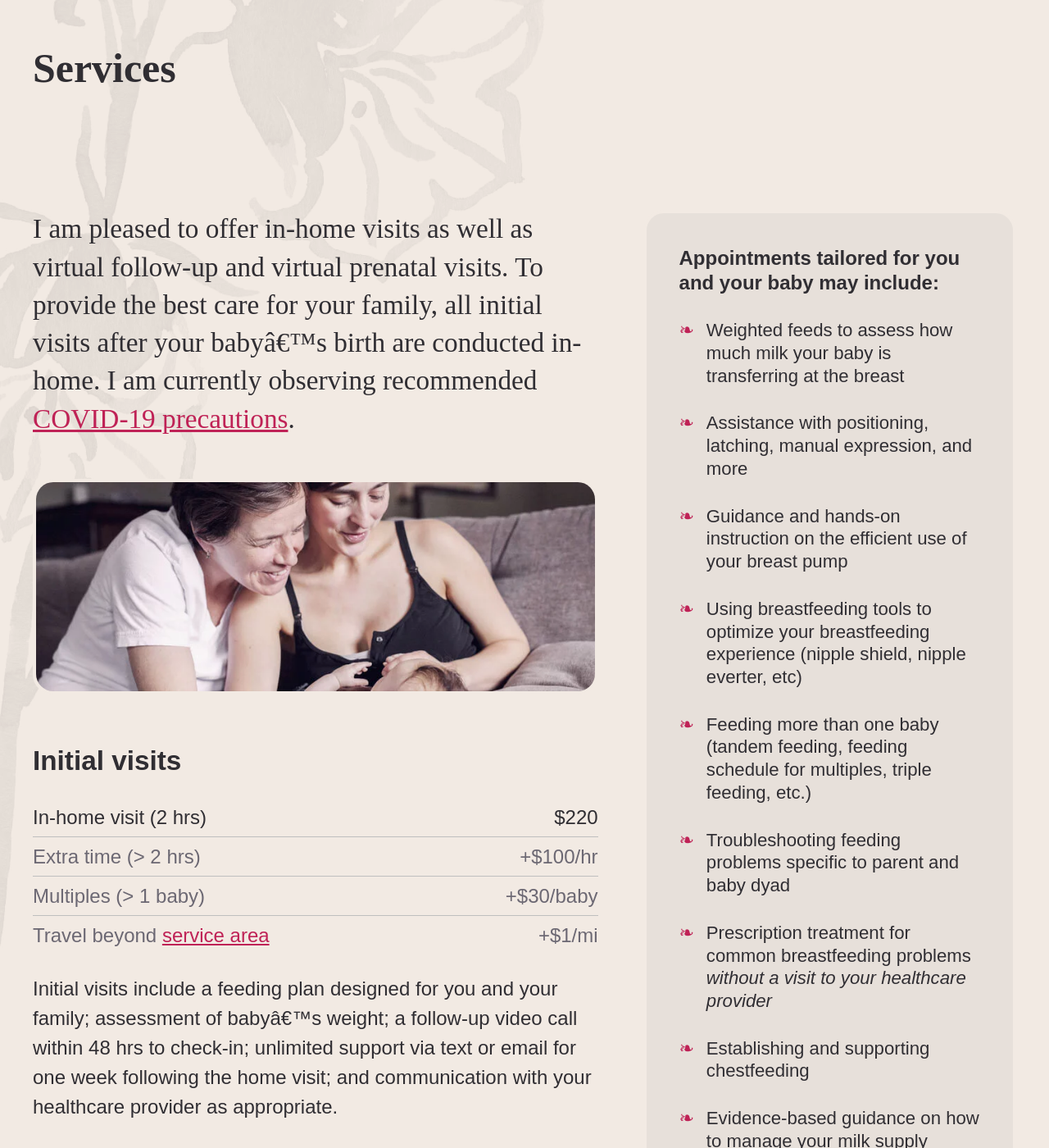
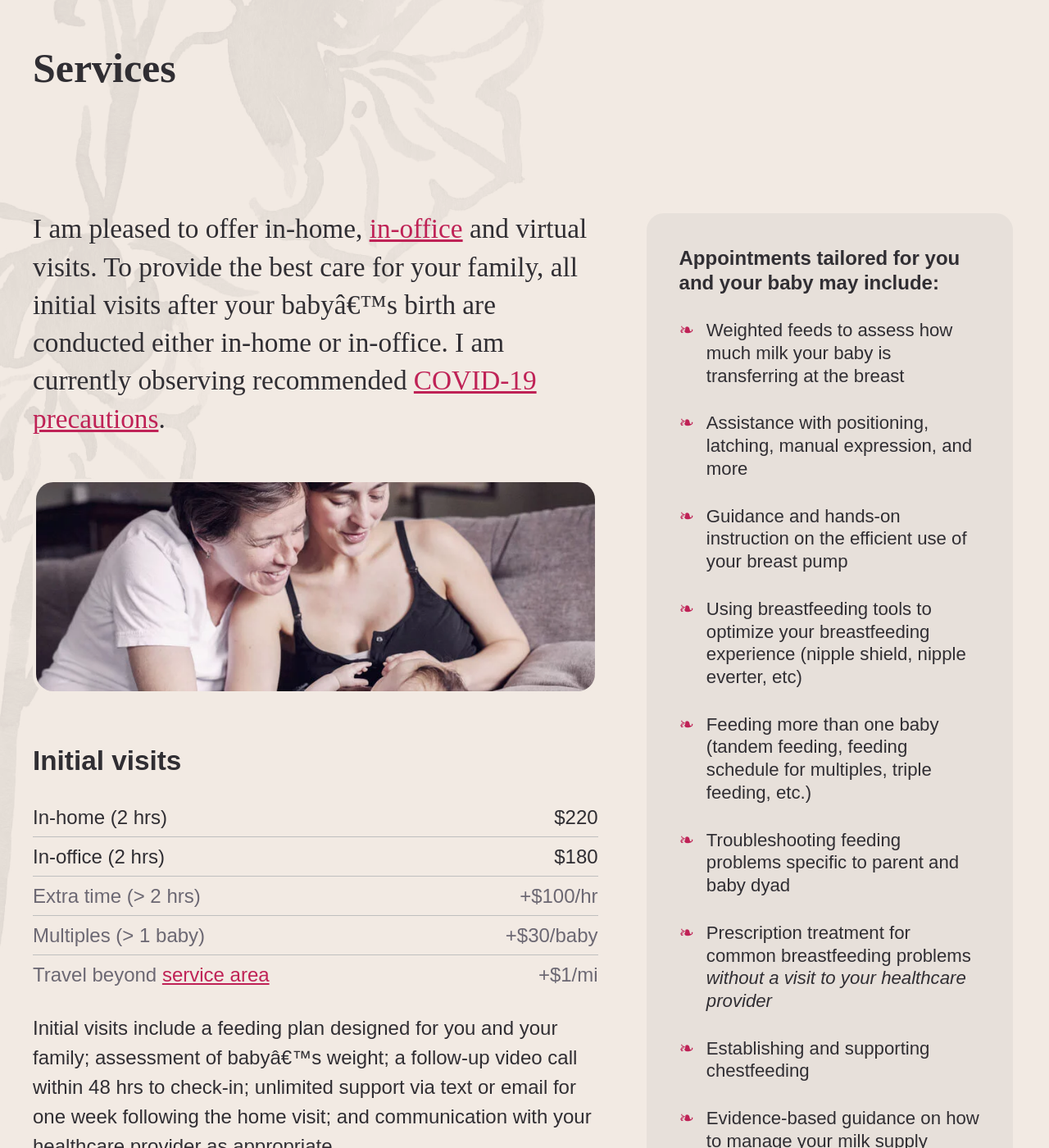
Before and after one commit to bellflowerlactation/bellflower, a Jekyll site: the page built from services.html, in a window 1280 px wide and 1400 px high, scrolled down 393 px. Shown: the whole window at 82% size. Built offline with Jekyll 4.4.1, drawn with Linux system fonts in a browser that asks for light colours; some web fonts are replaced; some of the changed text lies outside the part shown.

Commit message:
Update services page to include office hours and location

```diff
--- a/_includes/snippets/schema.json.html
+++ b/_includes/snippets/schema.json.html
@@ -82,7 +82,7 @@
         "latitude": "44.9865505",
         "longitude": "-93.1329592"
       },
-      "geoRadius": "32186.9"
+      "geoRadius": "24140.2"
     },
     "openingHours": [ "Mo-Su 08:00-20:00" ],
     "email": "{{ site.email }}",
--- a/index.html
+++ b/index.html
@@ -86,7 +86,7 @@
             <li>Able to prescribe medication for common issues</li>
             <li><strong>Insurance coverage available</strong> via <a href="https://lactationnetwork.com/request-a-consultant/?group=0011S000014YmBm&group_name=Bellflower-Lactation,-LLC">The Lactation Network</a></li>
             <li>Convenient appointments and flexible scheduling</li>
-            <li>A variety of <a href="/services">home and virtual visits</a> available</li>
+            <li>A variety of <a href="/services">home, office and virtual visits</a> available</li>
             <li>Specializing in families with multiples—I’m a twin mom!</li>
             <li>Will work closely with your healthcare provider if needed</li>
         </ul>
--- a/services.html
+++ b/services.html
@@ -2,18 +2,17 @@
 layout: default
 title: Services
 description:
-    I am pleased to offer in-home visits as well as virtual follow-up and virtual prenatal
-    visits. To provide the best care for your family, all initial visits after your baby’s
-    birth are conducted in-home. I am currently observing recommended
-    COVID-19 precautions.
+    I am pleased to offer in-home, in-office and virtual visits. To provide the best care
+    for your family, all initial visits after your baby’s birth are conducted in-home. I
+    am currently observing recommended COVID-19 precautions.
 ---
 
 <h1 class="u-gc:1/13 u-mb:4 u-md-mb:2 u-sm-mb:-2">Services</h1>
 <div class="u-gc:1/8 u-md-gc:1/13">
     <p class="subtitle">
-        I am pleased to offer in-home visits as well as virtual follow-up and virtual prenatal
-        visits. To provide the best care for your family, all initial visits after your baby’s
-        birth are conducted in-home. I am currently observing recommended
+        I am pleased to offer in-home, <a href="#office-visits">in-office</a> and virtual visits. To provide the best
+        care for your family, all initial visits after your baby’s birth are conducted
+        either in-home or in-office. I am currently observing recommended
         <a href="https://www.health.state.mn.us/diseases/coronavirus/prevention.html">COVID-19
         precautions</a>.
     </p>
@@ -49,8 +48,12 @@
         <h2 id="initial-visits">Initial visits</h2>
         <table>
             <tr>
-                <td>In-home visit (2 hrs)</td>
+                <td>In-home (2 hrs)</td>
                 <td class="u-ta:r">$220</td>
+            </tr>
+            <tr>
+                <td>In-office (2 hrs)</td>
+                <td class="u-ta:r">$180</td>
             </tr>
             <tr class="u-tc:g">
                 <td>Extra time (> 2 hrs)</td>
@@ -76,12 +79,20 @@
         <h2 id="follow-up-visits">Follow-up visits and back-to-work consults</h2>
         <table>
             <tr>
-                <td>In-home visit (1 hr)</td>
+                <td>In-home (1 hr)</td>
                 <td class="u-ta:r">$150</td>
             </tr>
             <tr>
-                <td>Virtual visit (1 hr)</td>
+                <td>In-office (1 hr)</td>
+                <td class="u-ta:r">$125</td>
+            </tr>
+            <tr>
+                <td>Virtual (1 hr)</td>
                 <td class="u-ta:r">$100</td>
+            </tr>
+            <tr class="u-tc:g">
+                <td>In-office weigh-in</td>
+                <td class="u-ta:r">$25</td>
             </tr>
         </table>
         <p>
@@ -96,11 +107,11 @@
         <h2 id="prenatal-visits">Prenatal visits</h2>
         <table>
             <tr>
-                <td>In-home visit (1 hr)</td>
+                <td>In-home (1 hr)</td>
                 <td class="u-ta:r">$75</td>
             </tr>
             <tr>
-                <td>Virtual visit (30 min)</td>
+                <td>Virtual (30 min)</td>
                 <td class="u-ta:r">Free</td>
             </tr>
         </table>
@@ -145,11 +156,30 @@
         </p>
     </section>
     <section class="u-mb:16 u-sm-mb:10">
+        <h2 id="office-visits">Office visits</h2>
+        <p>
+            Office visits are currently available on <strong>Thursdays from 9am to 4pm</strong>. My office
+            is located at: <a href="https://goo.gl/maps/HuBad6kmpDKgAZWv9">1684 Selby Ave.</a>
+            in the Merriam Park neighborhood of St. Paul:
+        </p>
+        <iframe
+            src="https://www.google.com/maps/embed?pb=!1m18!1m12!1m3!1d2823.8673708431807!2d-93.17376158407711!3d44.94636407586658!2m3!1f0!2f0!3f0!3m2!1i1024!2i768!4f13.1!3m3!1m2!1s0x87f62a1b36566f8d%3A0xbd7d5b7a8d03181d!2s1684%20Selby%20Ave%2C%20St%20Paul%2C%20MN%2055104!5e0!3m2!1sen!2sus!4v1625671895137!5m2!1sen!2sus"
+            width=""
+            height="400"
+            style="
+                border: var(--grid-unit) solid var(--color-background);
+                border-radius: calc(var(--grid-unit) * 5);
+                width: 100%;"
+            allowfullscreen=""
+            loading="lazy">
+        </iframe>
+    </section>
+    <section class="u-mb:16 u-sm-mb:10">
         <h2 id="billing-info">Billing info</h2>
         <p>
-            At the end of every visit, I will provide you with a medical bill that you can submit
-            to your insurance company, but reimbursement is <em>not</em> guaranteed.
-            I accept all major credit cards and HSA/FSA cards via
+            At the end of every visit, I will provide you with a medical bill that you can
+            submit to your insurance company. Reimbursement is <em>not</em> guaranteed. I
+            accept all major credit cards and HSA/FSA cards via
             <a href="https://squareup.com/us/en">Square</a>. Gift cards are also
             <a href="https://squareup.com/gift/ML5R1SSZJNDAH/order">available for purchase</a>.
         </p>
```
